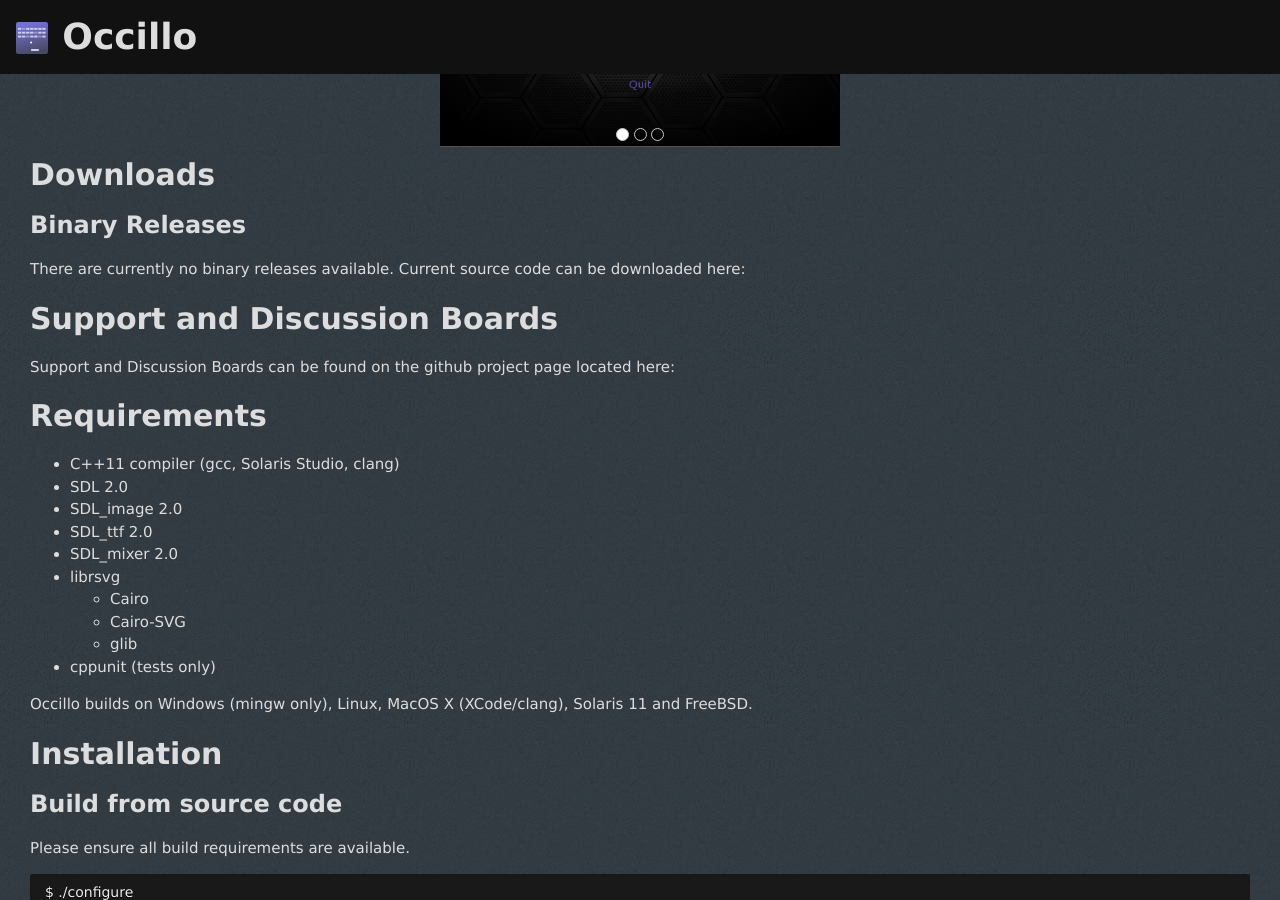
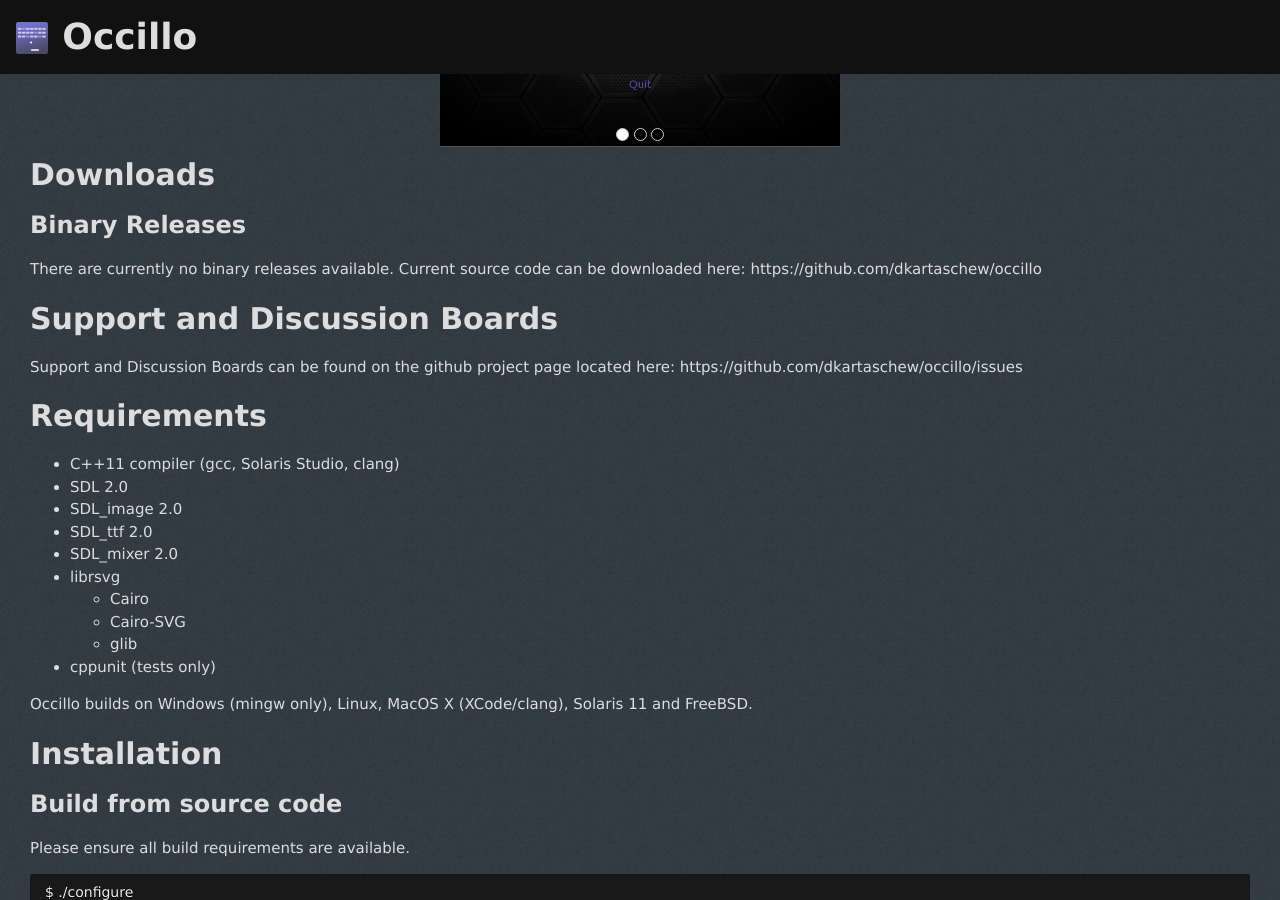
Before and after one commit to dkartaschew/occillo, a Jekyll site: the page built from index.md, in a window 1280 px wide and 900 px high, scrolled down 440 px. Built offline with Jekyll 4.4.1, drawn with Linux system fonts in a browser that asks for light colours; some of the changed lines change nothing that is shown.

Commit message:
Update Site Links

```diff
--- a/index.md
+++ b/index.md
@@ -36,11 +36,12 @@
 
 ### Binary Releases
 
-There are currently no binary releases available. Current source code can be downloaded here:
+There are currently no binary releases available. Current source code can be downloaded here: https://github.com/dkartaschew/occillo
 
 ## Support and Discussion Boards
 
 Support and Discussion Boards can be found on the github project page located here:
+https://github.com/dkartaschew/occillo/issues
 
 ## Requirements
 
```
